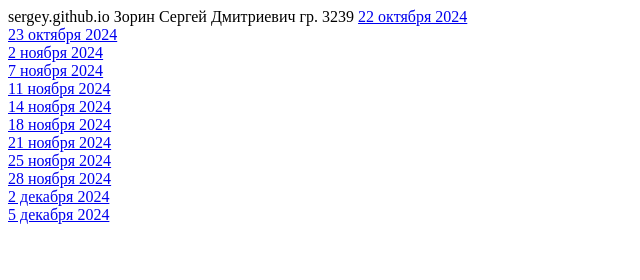
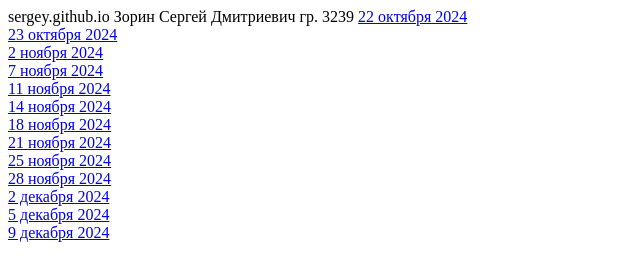
Before and after one commit to sergey5748/sergey5748.github.io, a plain HTML site: page index2.html in a window 1280 px wide. Shown: the whole page, without its empty margins (0-640 px from the left). Drawn offline with Linux system fonts and the light colour scheme.

Commit message:
Update index2.html

```diff
--- a/index2.html
+++ b/index2.html
@@ -19,5 +19,6 @@
     <a href="28nov24.html"> 28 ноября 2024</a> <br>
     <a href="02dec24.html"> 2 декабря 2024</a> <br>
     <a href="05dec24.html"> 5 декабря 2024</a> <br>
+    <a href="09dec24.html"> 9 декабря 2024</a> <br>
 </body>
 </html>
```
